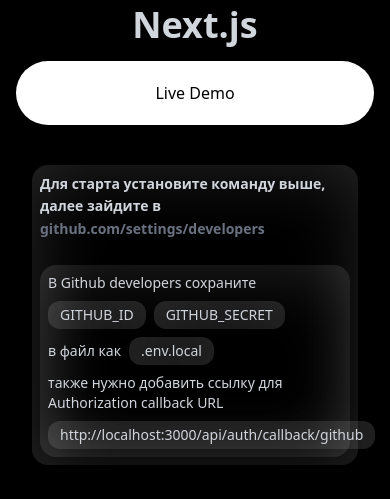
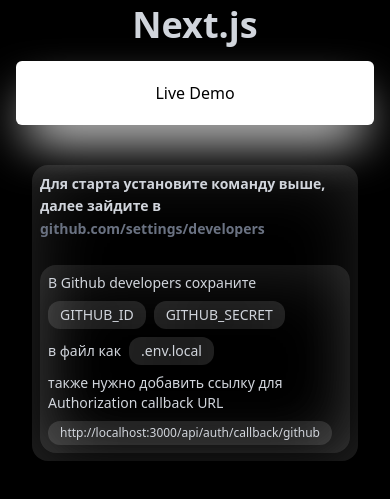
Before and after one commit to SamirSweden/mern, a Next.js app: page /oauth in a window 390 px wide. Shown: the part 490-989 px from the top of the page. Built offline with nearby package versions, Linux system fonts and the light colour scheme.

Commit message:
added new features

```diff
--- a/app/components/banners/banner/docs/OauthBanner.tsx
+++ b/app/components/banners/banner/docs/OauthBanner.tsx
@@ -32,7 +32,7 @@
 
                             <div className="flex items-center justify-center w-full">
                                 <button
-                                    className={'bg-white text-black hover:bg-white/55 w-full py-5 rounded-full capitalize cursor-pointer'}
+                                    className={'bg-white shadow-2xl shadow-white max-[450px]:rounded-md text-black hover:bg-white/55 w-full py-5 rounded-full capitalize cursor-pointer'}
                                     onClick={() => router.push('https://next-auth-example.vercel.app/auth/signin?callbackUrl=https%3A%2F%2Fnext-auth-example.vercel.app%2F')}>
                                     live demo
                                 </button>
@@ -80,7 +80,7 @@
                             .env.local
                         </span>
                         также нужно добавить ссылку для Authorization callback URL
-                        <span className="shadow-[inset_4px_4px_70px_0_hsla(0,0%,100%,.15)] rounded-xl py-1 px-3">
+                        <span className="shadow-[inset_4px_4px_70px_0_hsla(0,0%,100%,.15)] text-wrap max-[410px]:text-xs break-all inline-block max-w-full text-xs sm:text-sm md:text-base rounded-xl py-1 px-3">
                             http://localhost:3000/api/auth/callback/github
                         </span>
                     </h2>
```
